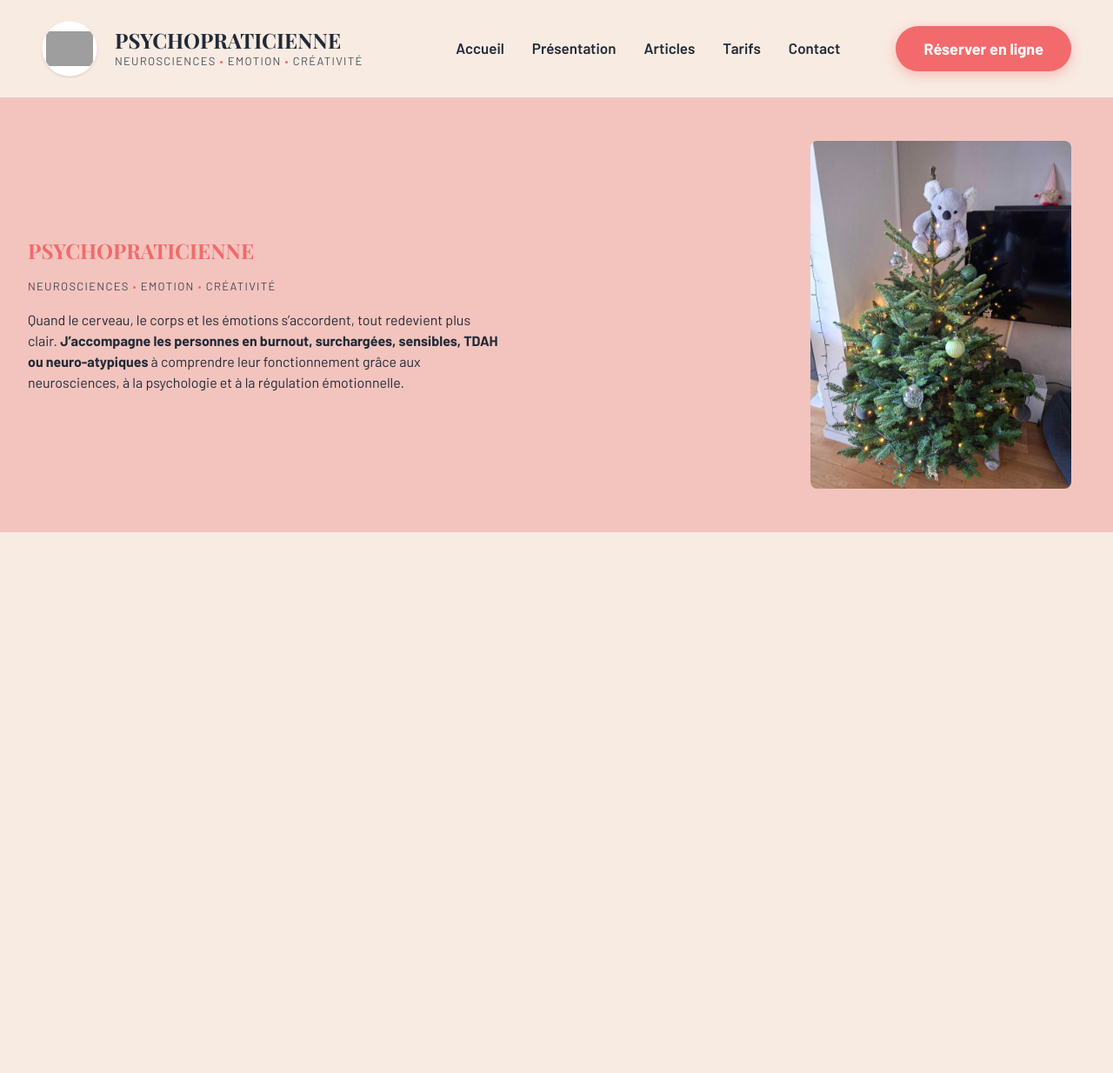
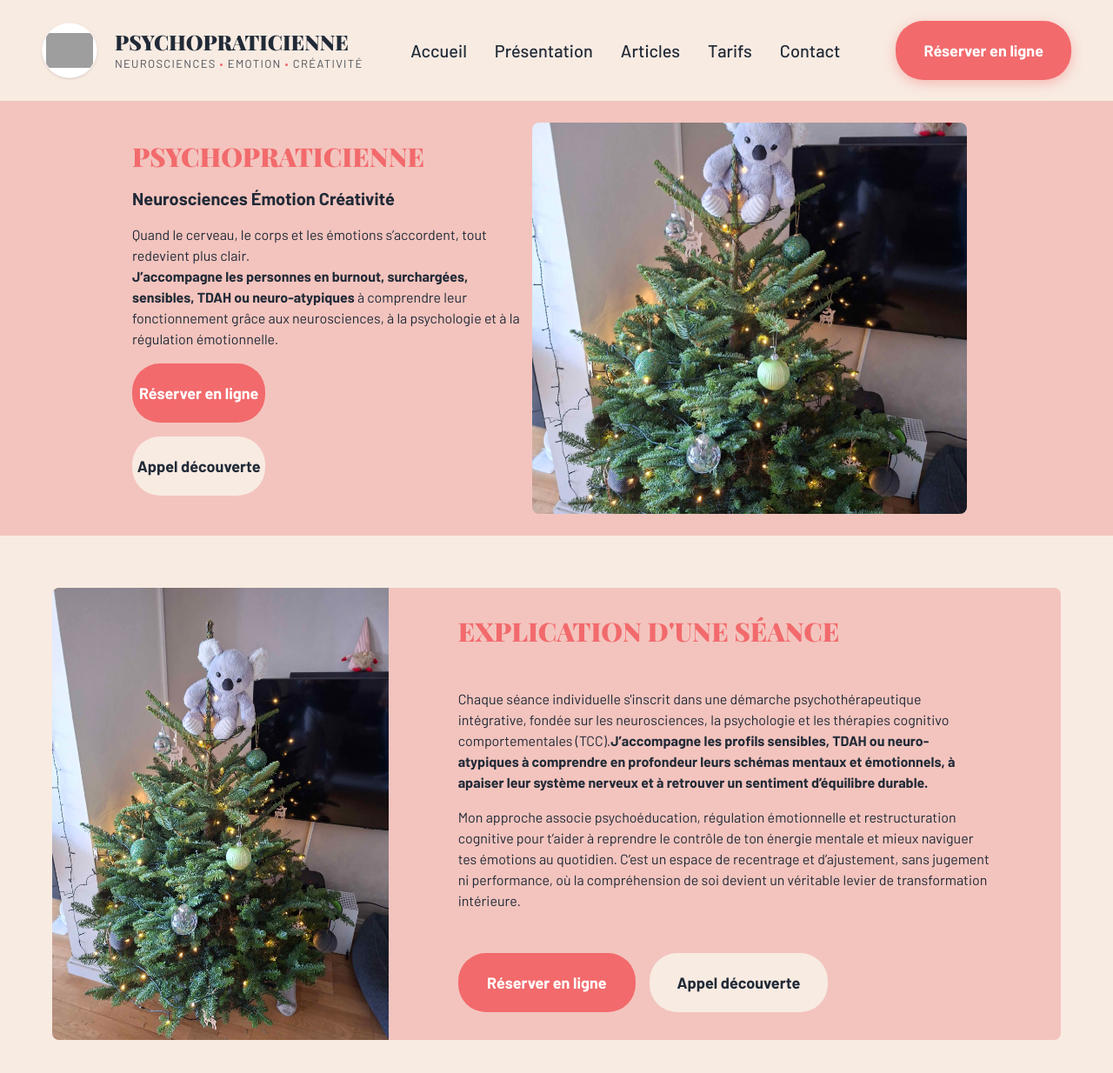
Before and after one commit to nicochnz/Elody_Psy, a Next.js app in the folder elody_psy/: page / in a window 1280 px wide. Shown: the top 1234 px of the page at 87% size. Before the commit the page ends 800 px from the top, so only its background shows below. Built offline with nearby package versions, Linux system fonts and the light colour scheme; grey boxes are pictures that could not be loaded.

Commit message:
Change bold to black for title

```diff
--- /dev/null
+++ b/elody_psy/app/components/button.tsx
@@ -0,0 +1,8 @@
+export default function Button () {
+  return (
+    <>
+    <button className="bg-secondary text-white  w-1/3 py-5 rounded-4xl font-barlow text-lg font-bold hover:bg-secondary/90 transition-all  active:scale-95 cursor-pointer">
+            Réserver en ligne
+          </button></>
+  )
+}
--- a/elody_psy/app/components/header.tsx
+++ b/elody_psy/app/components/header.tsx
@@ -25,7 +25,7 @@ export default function Header() {
             />
           </figure>
           <div className="flex flex-col">
-            <h1 className="text-lg md:text-2xl font-bold uppercase text-black-custom leading-tight">
+            <h1 className="text-lg md:text-2xl font-black uppercase text-black-custom">
               Psychopraticienne
             </h1>
             <p className="text-[10px] md:text-[13px] font-barlow text-black-custom/80 tracking-widest uppercase">
@@ -36,7 +36,7 @@ export default function Header() {
 
         <div className="hidden md:flex items-center gap-16">
           <nav>
-            <ul className="flex gap-8 font-barlow text-[17px] font-semibold text-black-custom">
+            <ul className="flex gap-8 font-barlow text-xl font-medium text-black-custom">
               <li>
                 <Link href="/" className="hover:text-secondary transition-colors">Accueil</Link>
               </li>
@@ -57,7 +57,7 @@ export default function Header() {
 
           <Link
             href="/pages/contact"
-            className="bg-secondary text-white px-8 py-3 rounded-[40px] font-barlow text-lg font-bold hover:bg-secondary/90 transition-all shadow-[0_4px_14px_0_rgba(242,106,108,0.39)] active:scale-95"
+            className="bg-secondary text-white px-8 py-5 rounded-4xl font-barlow text-lg font-bold hover:bg-secondary/90 transition-all shadow-[0_4px_14px_0_rgba(242,106,108,0.39)] active:scale-95"
           >
             Réserver en ligne
           </Link>
--- a/elody_psy/app/layout.tsx
+++ b/elody_psy/app/layout.tsx
@@ -4,14 +4,14 @@ import { Playfair_Display, Barlow } from "next/font/google";
 
 const playfairDisplay = Playfair_Display({
   subsets: ["latin"],
-  weight: ["400", "500", "600", "700"],
+  weight: ["400", "500", "600", "700", "900"],
   display: "swap",
   variable: "--font-playfair-next",
 });
 
 const barlow = Barlow({
   subsets: ["latin"],
-  weight: ["400", "500", "600", "700"],
+  weight: ["400", "500", "600", "700", "900"],
   display: "swap",
   variable: "--font-barlow-next",
 });
--- a/elody_psy/app/pages/homepage/page.tsx
+++ b/elody_psy/app/pages/homepage/page.tsx
@@ -2,31 +2,66 @@
 import Image from "next/image";
 export default function Homepage () {
   return (
-    <main className="">
+    <main>
       <section className="bg-primary w-full h-[500px]">
-        <div className="flex w-full h-full items-center justify-between">
+        <div className="flex w-full h-full items-center justify-between px-30">
           <div className="flex flex-col gap-4 flex-1 max-w-xl pl-8">
-            <h1 className="text-2xl font-bold uppercase text-secondary">Psychopraticienne</h1>
-            <p className="text-[10px] md:text-[13px] font-barlow text-black-custom/80 tracking-widest uppercase">
-              Neurosciences <span className="text-secondary">•</span> Emotion <span className="text-secondary">•</span> Créativité
+            <h1 className="text-3xl font-black uppercase text-secondary">Psychopraticienne</h1>
+            <p className="text-xl font-barlow text-black-custom font-bold ">
+              Neurosciences Émotion Créativité
             </p>
-            <p>
+            <p className="w-1xl">
               Quand le cerveau, le corps et les émotions s’accordent,
-              tout redevient plus clair. <span className="font-bold">J’accompagne les personnes en burnout, surchargées,
+              tout redevient plus clair.<br></br> <span className="font-bold">J’accompagne les personnes en burnout, surchargées,
               sensibles, TDAH ou neuro-atypiques</span> à comprendre leur
               fonctionnement grâce aux neurosciences, à la psychologie et à la régulation émotionnelle.
             </p>
+            <button className="bg-secondary text-white  w-1/3 py-5 rounded-4xl font-barlow text-lg font-bold hover:bg-secondary/90 transition-all  active:scale-95 cursor-pointer">
+            Réserver en ligne
+          </button>
+          <button  className="bg-white-custom hover:bg-white-custom/80 text-black-custom w-1/3 py-5 rounded-4xl font-barlow text-lg font-bold  transition-all active:scale-95 cursor-pointer">Appel découverte</button>
           </div>
           <div className="pr-12">
             <Image
               src="/test_home.jpg"
               alt="Logo Elody"
               width={300}
-              height={300}
-              className="rounded-lg"
+              height={300
+              }
+              className="rounded-lg w-[500px] h-[450px] object-cover"
             />
           </div>
         </div>
       </section>
+      <div className="w-full">
+
+      <section className="m-15 mx-15 bg-primary rounded-lg grid grid-cols-3">
+        <div className="relative col-span-1">
+        <Image src="/test_home.jpg" alt="Logo Elody" fill className="rounded-l-lg aspect-3/2 object-cover" />
+        </div>
+        <div className="flex flex-col gap-4 col-span-2 mx-auto px-20">
+        <h1 className="text-3xl font-black uppercase text-secondary py-8">
+          Explication d&apos;une séance</h1>
+          <p className="">Chaque séance individuelle s&apos;inscrit dans une démarche psychothérapeutique
+          intégrative, fondée sur les neurosciences, la psychologie et les thérapies cognitivo
+          comportementales (TCC).
+          <span className="font-bold">J’accompagne les profils sensibles, TDAH ou neuro-
+          atypiques à comprendre en profondeur leurs schémas mentaux et émotionnels, à
+          apaiser leur système nerveux et à retrouver un sentiment d’équilibre durable.</span>
+          </p>
+          <p className="">Mon approche associe psychoéducation, régulation émotionnelle et restructuration
+           cognitive pour t’aider à reprendre le contrôle de ton énergie mentale et mieux
+          naviguer tes émotions au quotidien. C’est un espace de recentrage et d’ajustement,
+          sans jugement ni performance, où la compréhension de soi devient un véritable
+          levier de transformation intérieure.</p>
+          <div className="flex gap-4 py-8">
+          <button className="bg-secondary text-white  w-1/3 py-5 rounded-4xl font-barlow text-lg font-bold hover:bg-secondary/90 transition-all  active:scale-95 cursor-pointer">
+            Réserver en ligne
+          </button>
+          <button  className="bg-white-custom hover:bg-white-custom/80 text-black-custom w-1/3 py-5 rounded-4xl font-barlow text-lg font-bold  transition-all active:scale-95 cursor-pointer">Appel découverte</button>
+          </div>
+          </div>
+      </section>
+      </div>
     </main>
   )}
```
